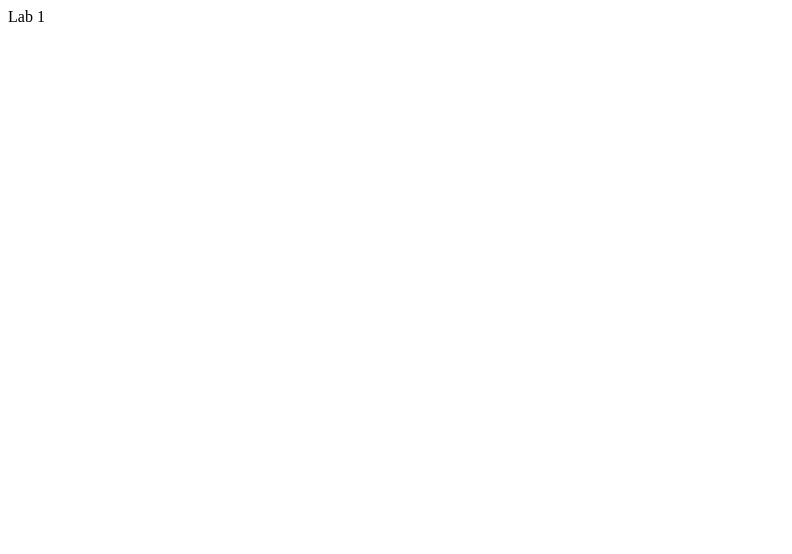
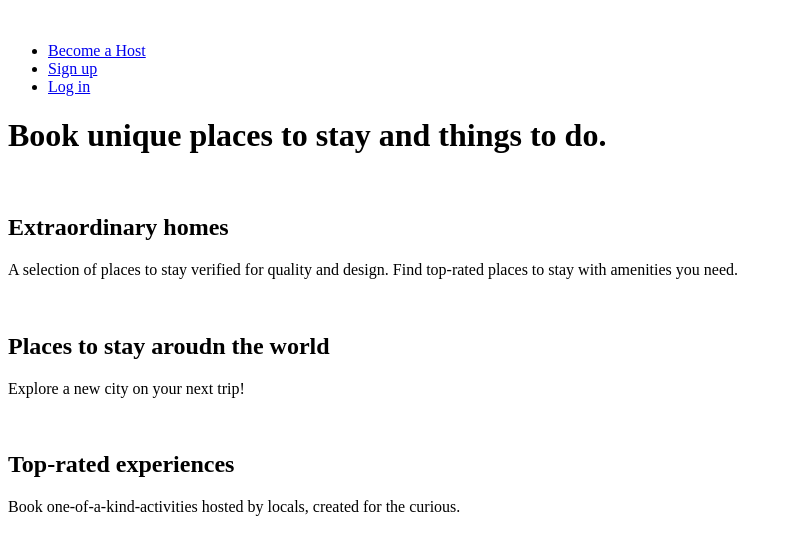
Before and after one commit to naomiwong1/naomiwong1.github.io, a plain HTML site: page labs/lab1/index.html in a window 1280 px wide. Shown: the whole page, without its empty margins (0-792 px from the left). Drawn offline with Linux system fonts and the light colour scheme.

Commit message:
Add files via upload

```diff
--- a/labs/lab1/index.html
+++ b/labs/lab1/index.html
@@ -1,6 +1,54 @@
-<!DOCTYPE html>
+<!doctype html>
 <html>
-    <body>
-        Lab 1
-    </body>
+
+<head>
+    <title>
+        'hii'
+    </title>
+</head>
+
+<body>
+    <!-- Your content here! -->
+
+    <header>
+        <a href="home">
+            <img scr="img/logo.png" alt="">
+        </a>
+
+        <!-- Navigation block (links to other pages), also semantic-->
+        <nav>
+            <ul>
+                <li><a href="become-host">Become a Host</a></li>
+                <li><a href="sign-up">Sign up</a></li>
+                <li><a href="log-in">Log in</a></li>
+            </ul>
+        </nav>
+
+    </header>
+    <h1>Book unique places to stay and things to do.</h1>
+    <section>
+        <img scr="img/house.png" />
+        <h2>Extraordinary homes</h2>
+        <p>
+            A selection of places to stay verified for quality and design. Find top-rated places to stay with amenities you need.
+        </p>
+    </section>
+
+    <section>
+        <img scr="img/city.png" />
+        <h2>Places to stay aroudn the world</h2>
+        <p>
+            Explore a new city on your next trip!
+        </p>
+    </section>
+
+    <section>
+        <img scr="img/sushimaking.png" />
+        <h2>Top-rated experiences</h2>
+        <p>
+            Book one-of-a-kind-activities hosted by locals, created for the curious.
+        </p>
+    </section>
+</body>
+
 </html>
```
Also changed, not shown: labs/lab1/img/city.png (added), labs/lab1/img/house.png (added), labs/lab1/img/logo.png (added), labs/lab1/img/sushimaking.png (added).
